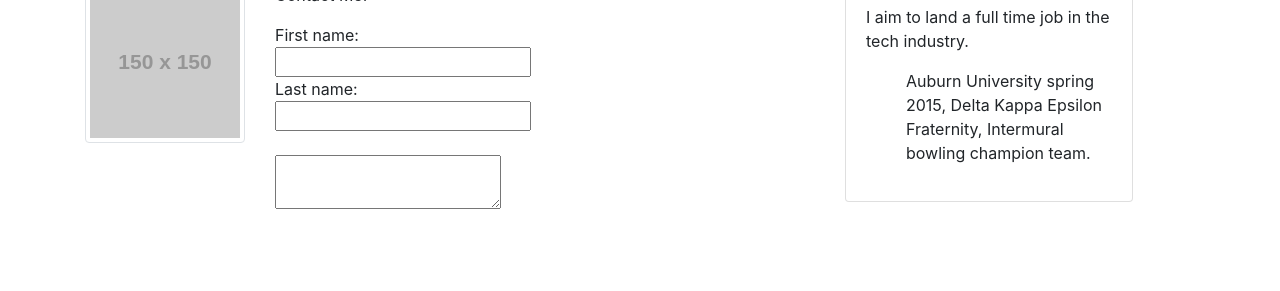
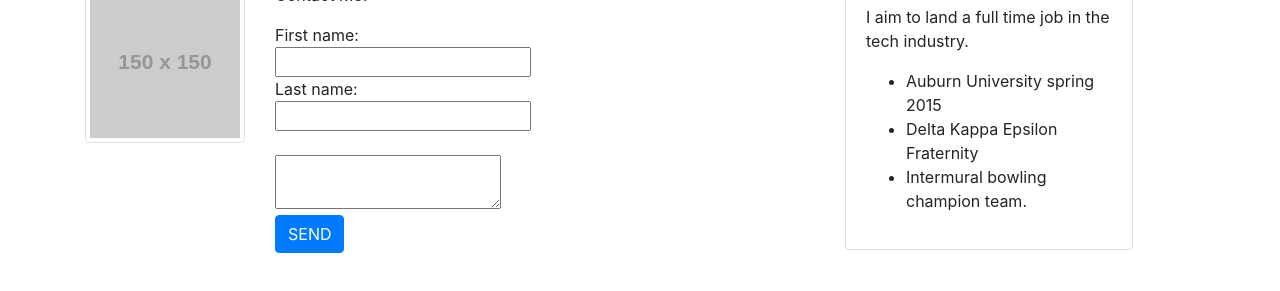
Before and after one commit to beaker113/homework1, a plain HTML site: page wireframe.html in a window 1280 px wide. Shown: the part 129-420 px from the top of the page. Drawn offline with nearby package versions, Linux system fonts and the light colour scheme; placeholder pictures from the web are drawn by us.

Commit message:
added a button and fixed a list

```diff
--- a/wireframe.html
+++ b/wireframe.html
@@ -38,6 +38,8 @@
                     <br>
                     <textarea>
                     </textarea>
+                    <br>
+                    <button type="button" class="btn btn-primary">SEND</button>
                     </div>
                 </div>
             </div>
@@ -46,7 +48,8 @@
                     <div class="card-body">
                         <h5 class="card-title">Goals</h5>
                         <h6 class="card-subtitle mb-2 text-muted">and achievements</h6>
-                        <p class="card-text">I aim to land a full time job in the tech industry.<ul>Auburn University spring 2015, Delta Kappa Epsilon Fraternity, Intermural bowling champion team.</ul></p>
+                        <p class="card-text">I aim to land a full time job in the tech industry.
+                            <ul><li>Auburn University spring 2015</li><li> Delta Kappa Epsilon Fraternity</li><li> Intermural bowling champion team.</li></ul></p>
 
                     </div>
                 </div>
```
